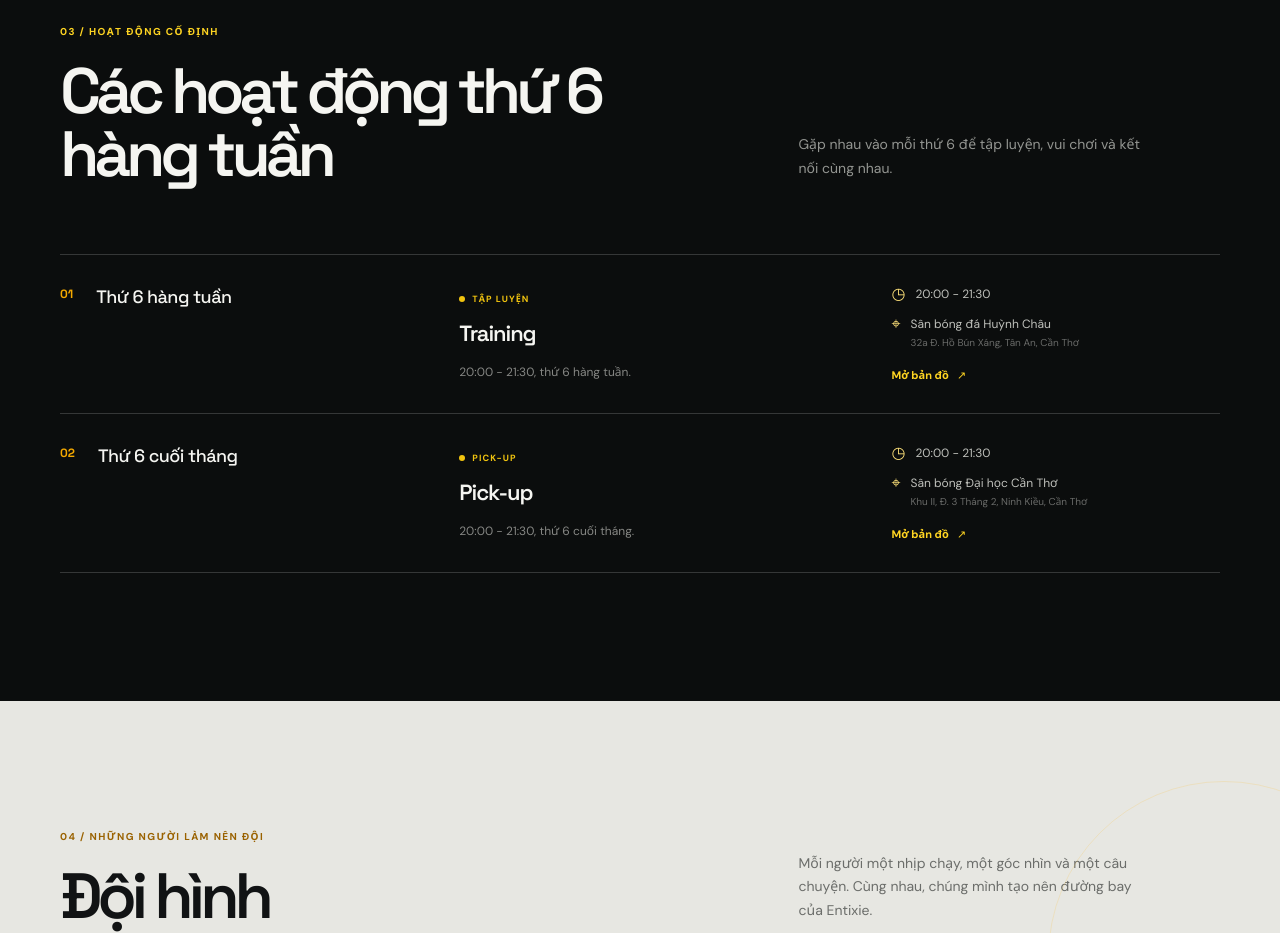
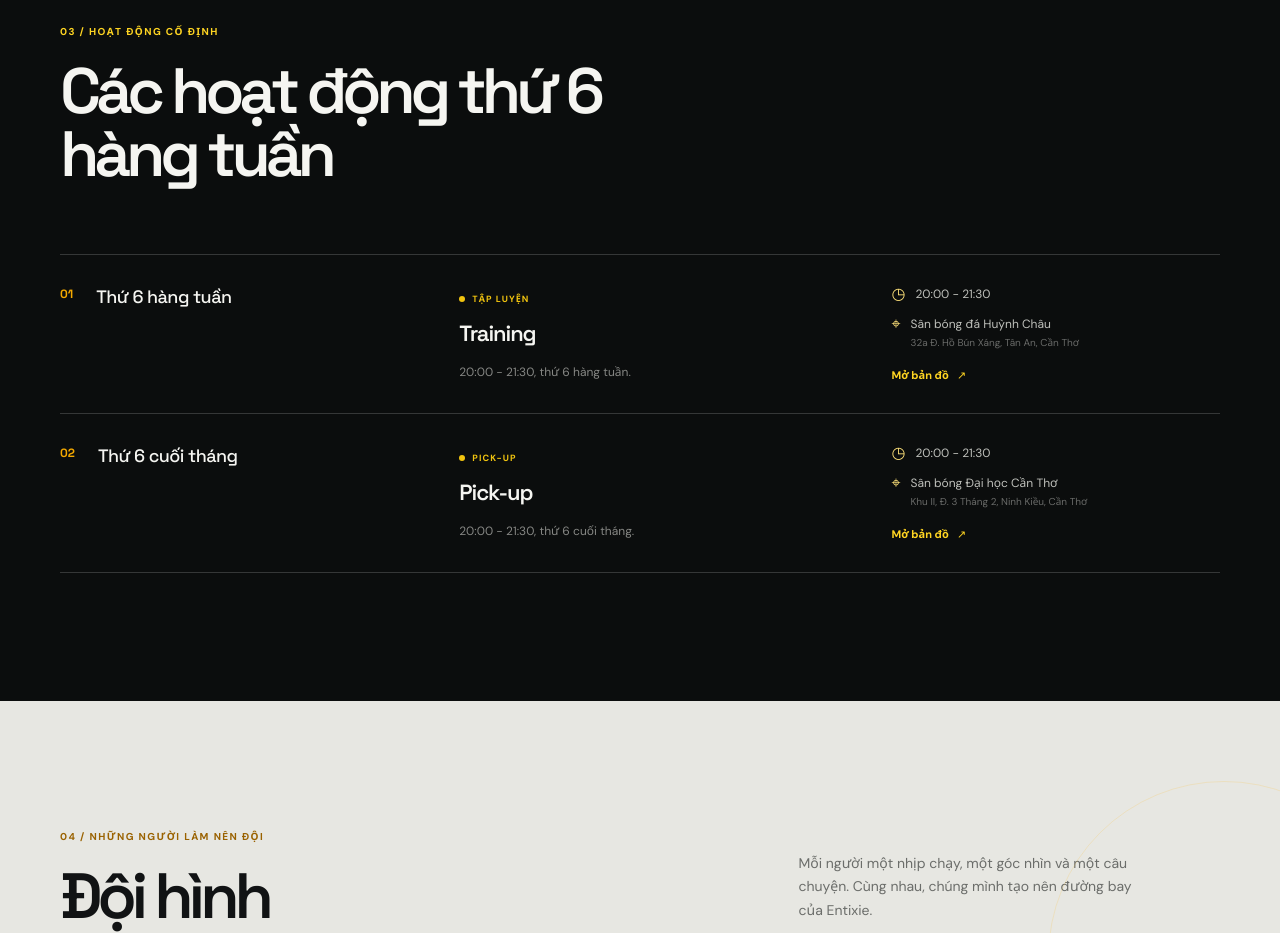
Before and after one commit to PhucPhan11/CEULandingPage, an Angular app: page / in a window 1280 px wide. Shown: the part 3000-3933 px from the top of the page. Built offline with nearby package versions, Linux system fonts and the light colour scheme.

Commit message:
fix: remove section lede from schedule component

```diff
--- a/src/app/components/schedule/schedule.component.html
+++ b/src/app/components/schedule/schedule.component.html
@@ -5,12 +5,6 @@
         <p class="eyebrow eyebrow-light">{{ { vi: '03 / Hoạt động cố định', en: '03 / Weekly activities' } | localized: language }}</p>
         <h2 id="schedule-title">{{ { vi: 'Các hoạt động thứ\u00A06 hàng tuần', en: 'Friday activities' } | localized: language }}</h2>
       </div>
-      <p class="section-lede">
-        {{ {
-          vi: 'Gặp nhau vào mỗi thứ 6 để tập luyện, vui chơi và kết nối cùng nhau.',
-          en: 'Meet every Friday to train, play, and stay connected.'
-        } | localized: language }}
-      </p>
     </div>
 
     <div class="schedule-list">
```
